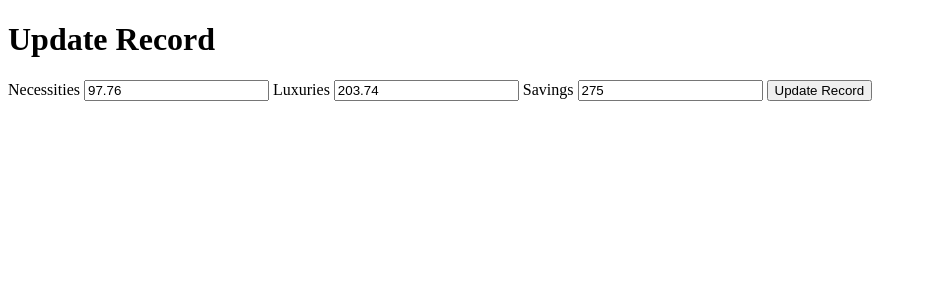
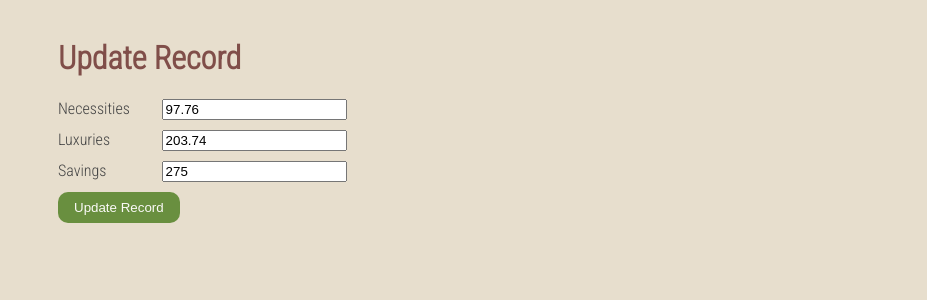
Before and after one commit to nicoleang09/personal-projects, a Flask app: page /update/1 in a window 1280 px wide. Shown: the top 300 px of the page, without its empty margins (0-927 px from the left). Run offline with Flask 2, Linux system fonts and the light colour scheme; data comes from the database, SQL or seed files in the repository; both versions use the stored data as it was after the commit.

Commit message:
Add styling

```diff
--- a/Budget Calculator/app.py
+++ b/Budget Calculator/app.py
@@ -1,3 +1,4 @@
+from email.policy import default
 from urllib import request
 from flask import Flask, render_template, url_for, request, redirect
 from flask_sqlalchemy import SQLAlchemy
@@ -13,9 +14,9 @@ def create_tables():
 
 class MonthlySpending(db.Model):
     id = db.Column(db.Integer, primary_key=True)
-    necessities = db.Column(db.Integer, nullable=False)
-    luxuries = db.Column(db.Integer, nullable=False)
-    savings = db.Column(db.Integer, nullable=False)
+    necessities = db.Column(db.Float, nullable=False, default=0)
+    luxuries = db.Column(db.Float, nullable=False, default=0)
+    savings = db.Column(db.Float, nullable=False, default=0)
 
     def __repr__(self) -> str:
         return "< Month %r >" % self.id
@@ -77,6 +78,9 @@ def generateBudget():
     total_luxuries = 0
     total_savings = 0
 
+    if records_len == 0:
+        return [["Category", "Amount"], ["Necessities", 0], ["Luxuries", 0], ["Savings", 0]]
+
     for record in spending_records:
         total_necessities += record.necessities
         total_luxuries += record.luxuries
--- a/Budget Calculator/static/css/main.css
+++ b/Budget Calculator/static/css/main.css
@@ -0,0 +1,80 @@
+:root {
+    --oxford-blue: #0A122A;
+    --max-green: #698F3F;
+    --fern-green: #5D7444;
+    --white: #FBFAF8;
+    --bone: #E7DECD;
+    --tuscan-red: #804E49;
+    --onyx: #454545;
+}
+
+body {
+    background-color: var(--bone);
+    color: var(--onyx);
+    font-family: 'Roboto Condensed', sans-serif;
+    padding: 10px 50px;
+}
+
+h1 {
+    color: var(--tuscan-red);
+}
+
+h2 {
+    color: var(--fern-green);
+}
+
+a {
+    color: var(--max-green);
+    text-decoration: none;
+}
+
+a:hover {
+    color: var(--tuscan-red);
+}
+
+input[type=submit] {
+    background-color: var(--max-green);
+    color: var(--white);
+    border: 0px;
+    border-radius: 10px;
+    padding: 8px 16px;
+}
+
+.form-input {
+    display: block;
+    margin-bottom: 10px;
+}
+
+.form-input label {
+    display: inline-block;
+    width: 100px;
+}
+
+.horizontal-block {
+    display: flex;
+    width: 100%;
+    flex-direction: row;
+    align-items: flex-start;
+    padding-bottom: 20px;
+}
+
+.left-block {
+    flex-grow: 1;
+    justify-self: flex-start;
+}
+
+.right-block {
+    flex-grow: 1;
+    justify-self: flex-end;
+}
+
+#records-table {
+    width: 100%;
+    height: 120px;
+    text-align: center;
+    vertical-align: middle;
+}
+
+#records-table a {
+    font-size: 0.9rem;
+}
--- a/Budget Calculator/templates/base.html
+++ b/Budget Calculator/templates/base.html
@@ -5,6 +5,9 @@
         <meta name="viewport" content="width=device-width, initial-scale=1.0">
         <meta http-equiv="X-UA-Compatible" content="ie=edge">
         <link rel="stylesheet" href="{{ url_for('static', filename='css/main.css') }}">
+        <link rel="preconnect" href="https://fonts.googleapis.com">
+        <link rel="preconnect" href="https://fonts.gstatic.com" crossorigin>
+        <link href="https://fonts.googleapis.com/css2?family=Roboto+Condensed:ital,wght@0,300;1,300&display=swap" rel="stylesheet">
         {% block head %}{% endblock %}
     </head>
 
--- a/Budget Calculator/templates/update.html
+++ b/Budget Calculator/templates/update.html
@@ -10,12 +10,18 @@
 
     <div class="form">
         <form action="/update/{{ record.id }}" method="POST">
-            <label>Necessities</label>
-            <input type="number" name="m1-necessities" value="{{ record.necessities }}"/>
-            <label>Luxuries</label>
-            <input type="number" name="m1-luxuries" value="{{ record.luxuries }}"/>
-            <label>Savings</label>
-            <input type="number" name="m1-savings" value="{{ record.savings }}"/>
+            <div class="form-input">
+                <label>Necessities</label>
+                <input pattern="^\d*(\.\d{0,2})?$" name="m1-necessities" value="{{ record.necessities }}" required/>
+            </div>
+            <div class="form-input">
+                <label>Luxuries</label>
+                <input pattern="^\d*(\.\d{0,2})?$" name="m1-luxuries" value="{{ record.luxuries }}" required/>
+            </div>
+            <div class="form-input">
+                <label>Savings</label>
+                <input pattern="^\d*(\.\d{0,2})?$" name="m1-savings" value="{{ record.savings }}" required/>
+            </div>
 
             <input type="submit" value="Update Record">
         </form>
```
Also changed, not shown: Budget Calculator/templates/index.html (+33 -11 lines), Budget Calculator/test.db.
